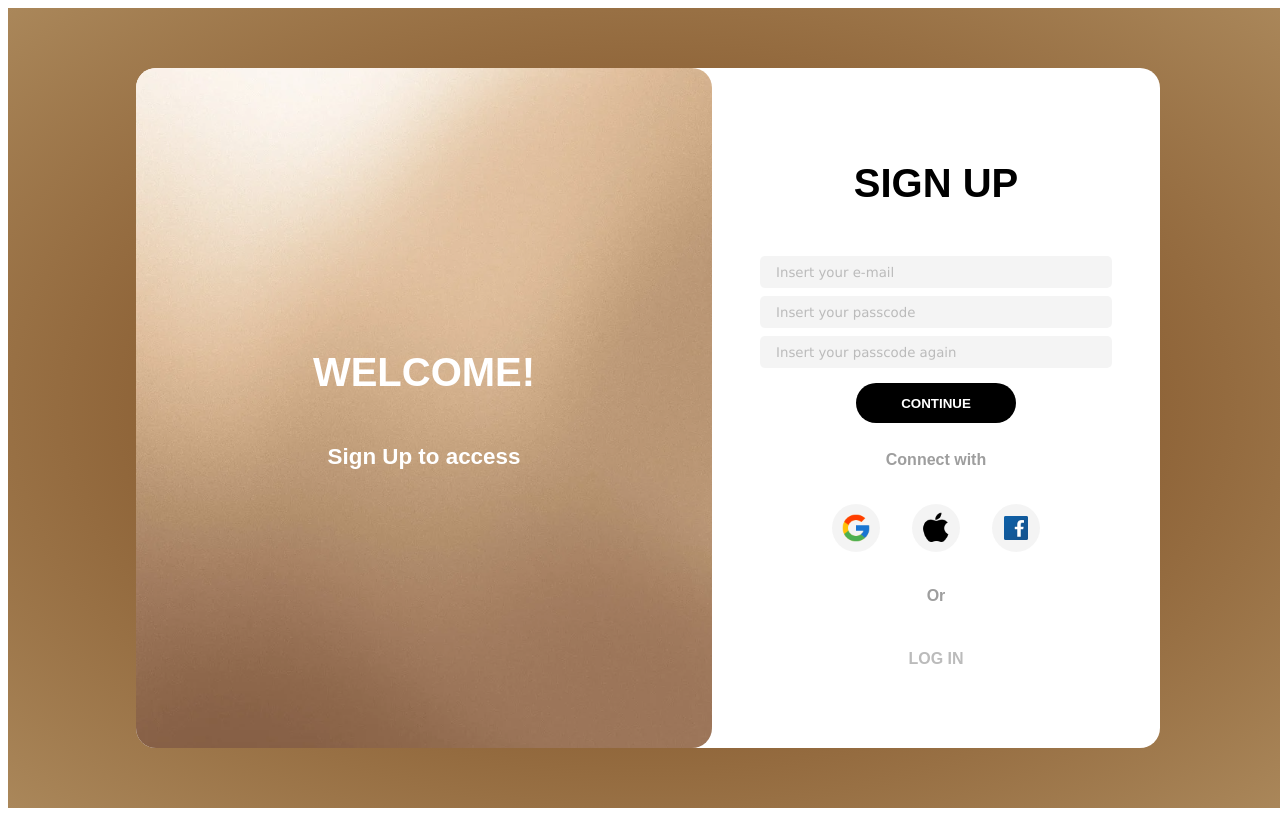
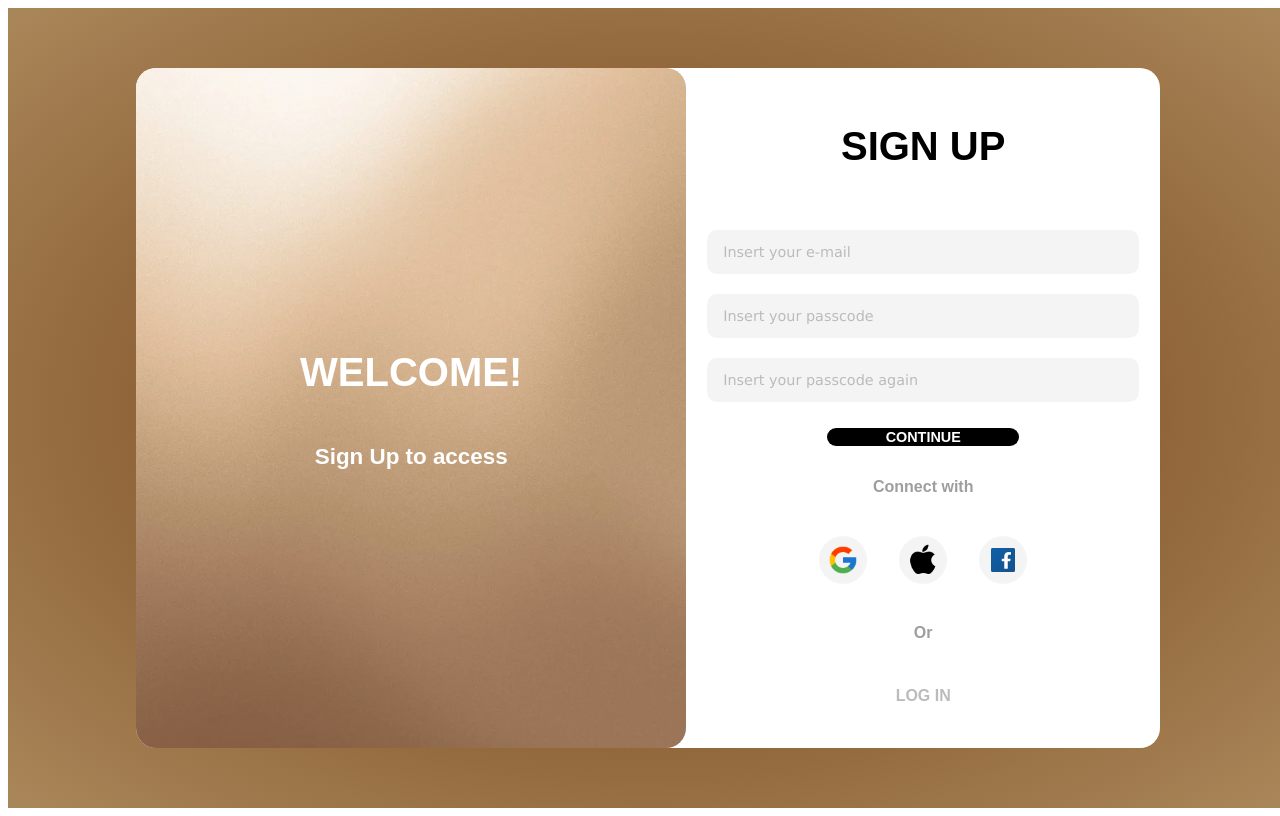
Before and after one commit to 4yob/atividade02-pages-frontend, a Next.js app: page /signup in a window 1280 px wide. Built offline with nearby package versions, Linux system fonts and the light colour scheme.

Commit message:
feat: finish large laptop responsiveness

```diff
--- a/styles/Button.module.css
+++ b/styles/Button.module.css
@@ -28,3 +28,11 @@
         font-size: 0.7rem;
     }
 }
+
+@media (min-width: 1024px) and (max-width: 1440px) {
+    .button {
+        width: 12rem;
+        height: 2.5rem;
+        font-size: 0.9rem;
+    }
+}
--- a/styles/Home.module.css
+++ b/styles/Home.module.css
@@ -198,6 +198,10 @@
         font-size: 1.4rem;
     }
 
+    .aside {
+        gap: 1.5rem;
+    }
+
     .aside h1 {
         font-size: 2.5rem;
     }
--- a/styles/Input.module.css
+++ b/styles/Input.module.css
@@ -28,3 +28,19 @@
         height: 2rem;
     }
 }
+
+@media (min-width: 1024px) and (max-width: 1440px) {
+    .inputs {
+        height: 4rem;
+    }
+
+    .inputs input {
+        width: 25rem;
+        height: 2.8rem;
+        border-radius: 10px;
+    }
+
+    .inputs input::placeholder {
+        font-size: 0.9rem;
+    }
+}
```
